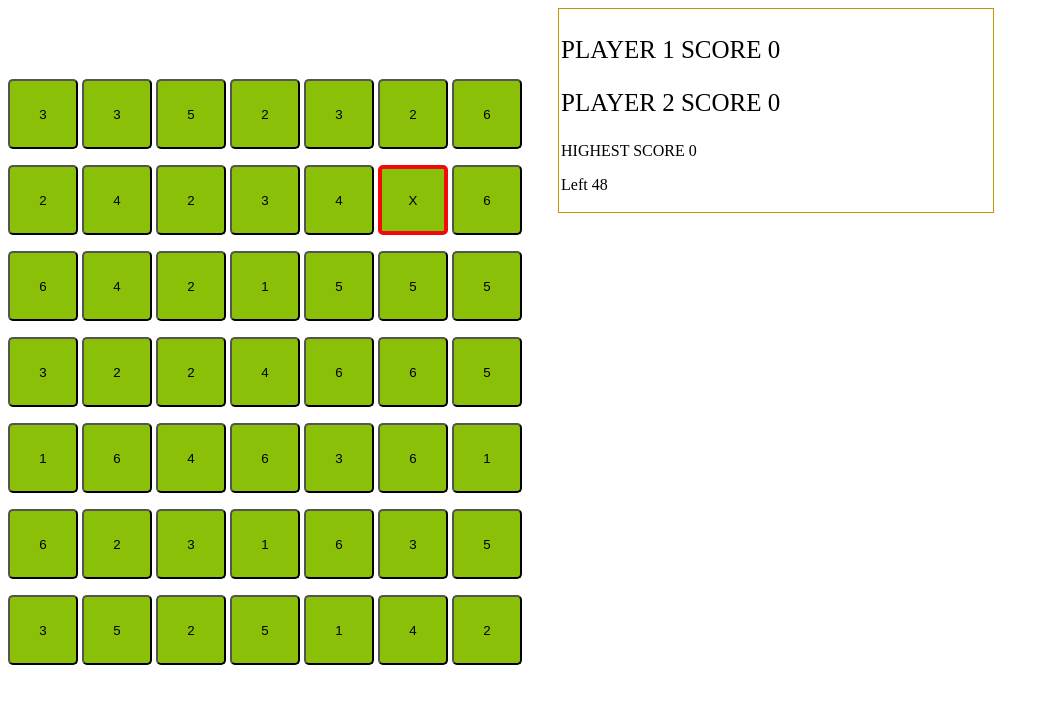
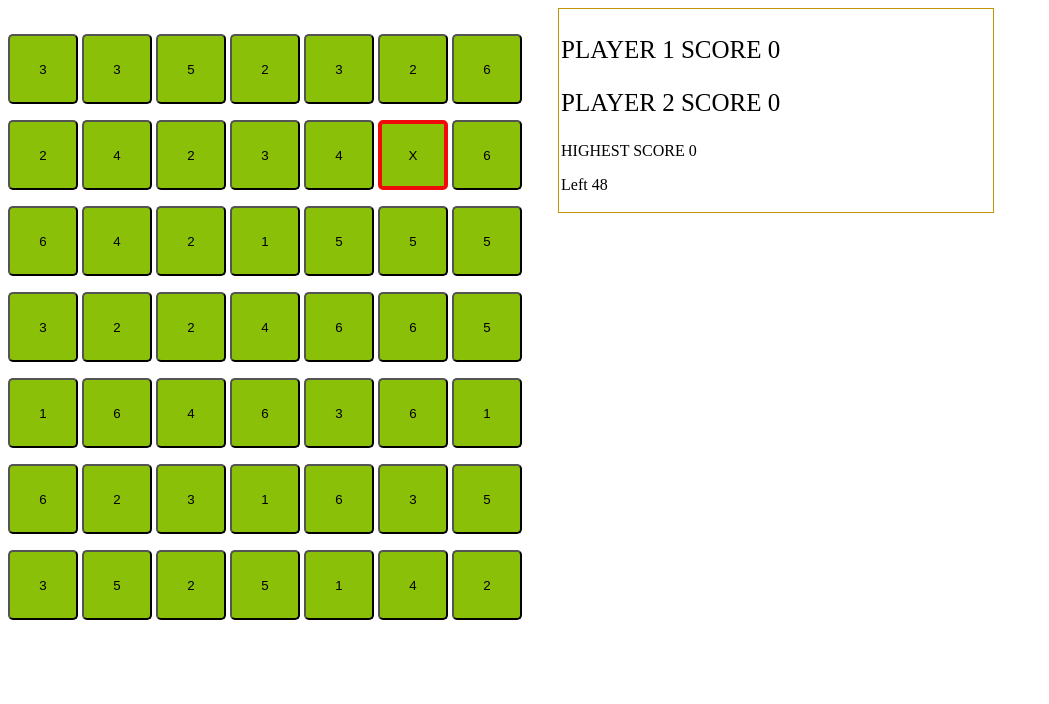
Before and after one commit to JKRuigu/game_search, a plain HTML site: page index.html in a window 1280 px wide. Shown: the whole page, without its empty margins (0-1049 px from the left). Drawn offline with Linux system fonts and the light colour scheme.

Commit message:
fixed style

```diff
--- a/index.html
+++ b/index.html
@@ -35,7 +35,7 @@
       		border: solid 1px #fff;
       	}
       	#main{
-      		margin-top: -150px;
+      		margin-top: -195px;
       		flex-direction: row;
       	}
       	#container{
```
